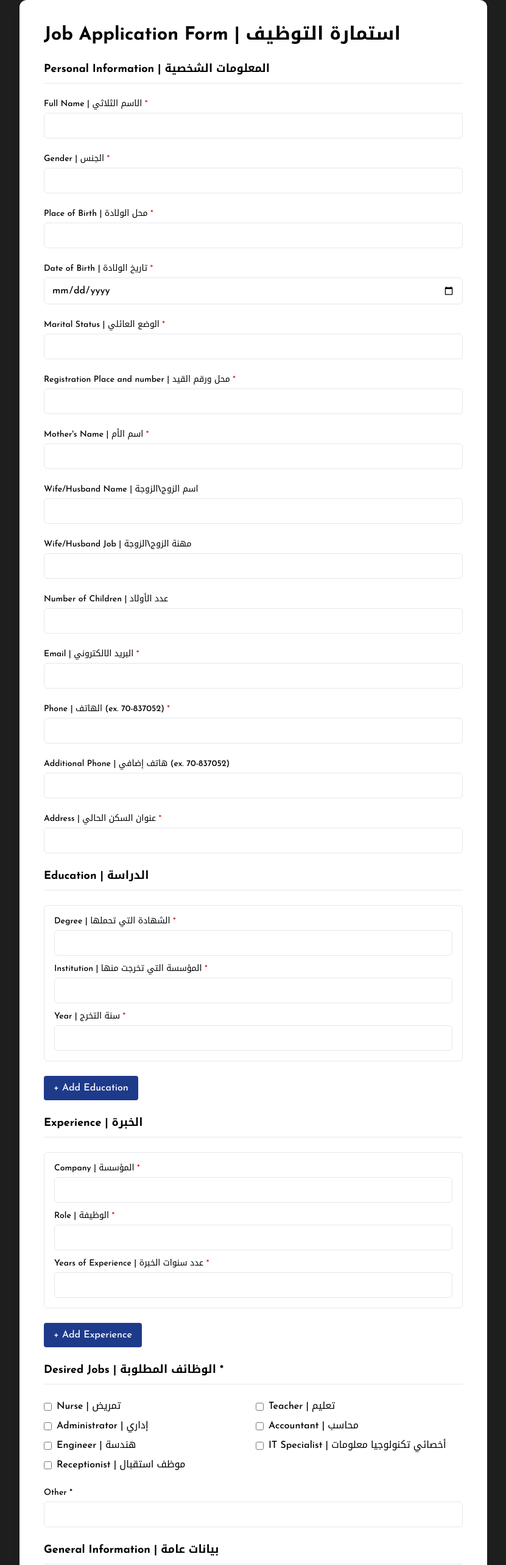
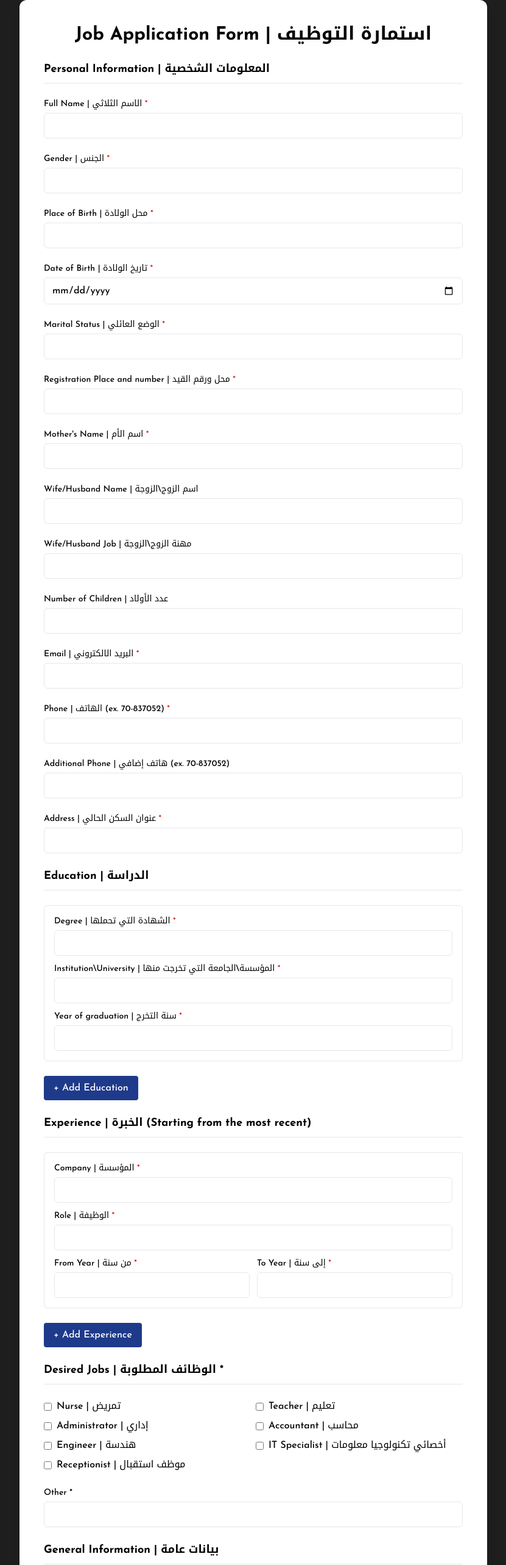
Before and after one commit to fatimatwii/podcast, a React (Create React App) app: page /recruitment-form in a window 1280 px wide. Shown: the top 2566 px of the page at 61% size, without its empty margins (224-1055 px from the left). Built offline with nearby package versions, Linux system fonts and the light colour scheme; a web font is replaced by a local one.

Commit message:
mobile job app 2

```diff
--- a/src/pages/RecruitmentForm.jsx
+++ b/src/pages/RecruitmentForm.jsx
@@ -56,7 +56,7 @@ const RecruitmentForm = () => {
   /* ---------------- EXPERIENCE ---------------- */
 
   const [experience, setExperience] = useState([
-    { company: "", role: "", years: "" },
+  { company: "", role: "", fromYear: "", toYear: "" },
 ]);
 
   const updateExperience = (i, field, value) => {
@@ -66,9 +66,11 @@ const RecruitmentForm = () => {
   };
 
   const addExperience = () => {
-    setExperience([...experience, { company: "", role: "", years: "" }]);
+  setExperience([
+    ...experience,
+    { company: "", role: "", fromYear: "", toYear: "" },
+  ]);
 };
-
   const removeExperience = (i) => {
     setExperience(experience.filter((_, index) => index !== i));
   };
@@ -132,11 +134,12 @@ const RecruitmentForm = () => {
   // Create HTML rows for experience
   const experienceRows = experience
 .map(
-      (exp) => `
+(exp)=>`
 <tr>
 <td>${exp.company}</td>
 <td>${exp.role}</td>
-        <td>${exp.years}</td>
+<td>${exp.fromYear}</td>
+<td>${exp.toYear}</td>
 </tr>`
 )
 .join("");
@@ -171,7 +174,8 @@ const RecruitmentForm = () => {
          <form
         onSubmit={handleSubmit}
        className="w-full max-w-3xl bg-white p-4 md:p-10 rounded-xl shadow-lg space-y-6 text-black" >
-       <h1 className="text-2xl md:text-3xl font-bold text-left">    Job Application Form | استمارة التوظيف
+        <h1 className="text-2xl md:text-3xl font-bold text-center">
+          Job Application Form | استمارة التوظيف
         </h1>
 
         {/* PERSONAL */}
@@ -199,8 +203,8 @@ const RecruitmentForm = () => {
           {education.map((edu, i) => (
             <Box key={i}>
               <Input  required label="Degree | الشهادة التي تحملها" value={edu.degree} onChange={(e) => updateEducation(i, "degree", e.target.value)} />
-              <Input  required label="Institution | المؤسسة التي تخرجت منها" value={edu.institution} onChange={(e) => updateEducation(i, "institution", e.target.value)} />
-              <Input  required label="Year | سنة التخرج" value={edu.year} onChange={(e) => updateEducation(i, "year", e.target.value)} />
+              <Input  required label="Institution\University | المؤسسة\الجامعة التي تخرجت منها" value={edu.institution} onChange={(e) => updateEducation(i, "institution", e.target.value)} />
+              <Input  required label="Year of graduation | سنة التخرج" value={edu.year} onChange={(e) => updateEducation(i, "year", e.target.value)} />
               {education.length > 1 && <RemoveButton onClick={() => removeEducation(i)} />}
             </Box>
           ))}
@@ -208,13 +212,28 @@ const RecruitmentForm = () => {
         </Section>
 
         {/* EXPERIENCE */}
-        <Section title="Experience | الخبرة">
+        <Section title="Experience | الخبرة (Starting from the most recent)">
           {experience.map((exp, i) => (
             <Box key={i}>
               <Input  required label="Company | المؤسسة" value={exp.company} onChange={(e) => updateExperience(i, "company", e.target.value)} />
               <Input required  label="Role | الوظيفة" value={exp.role} onChange={(e) => updateExperience(i, "role", e.target.value)} />
-              <Input  required label="Years of Experience | عدد سنوات الخبرة " value={exp.years} onChange={(e) => updateExperience(i, "years", e.target.value)} />
-              {experience.length > 1 && <RemoveButton onClick={() => removeExperience(i)} />}
+           <div className="grid grid-cols-2 gap-3">
+
+<Input
+required
+label="From Year | من سنة"
+value={exp.fromYear}
+onChange={(e) => updateExperience(i,"fromYear",e.target.value)}
+/>
+
+<Input
+required
+label="To Year | إلى سنة"
+value={exp.toYear}
+onChange={(e) => updateExperience(i,"toYear",e.target.value)}
+/>
+
+</div>    {experience.length > 1 && <RemoveButton onClick={() => removeExperience(i)} />}
             </Box>
           ))}
           <AddButton onClick={addExperience} label="+ Add Experience" />
```
Lines whose indentation alone changed are shown as unchanged.
